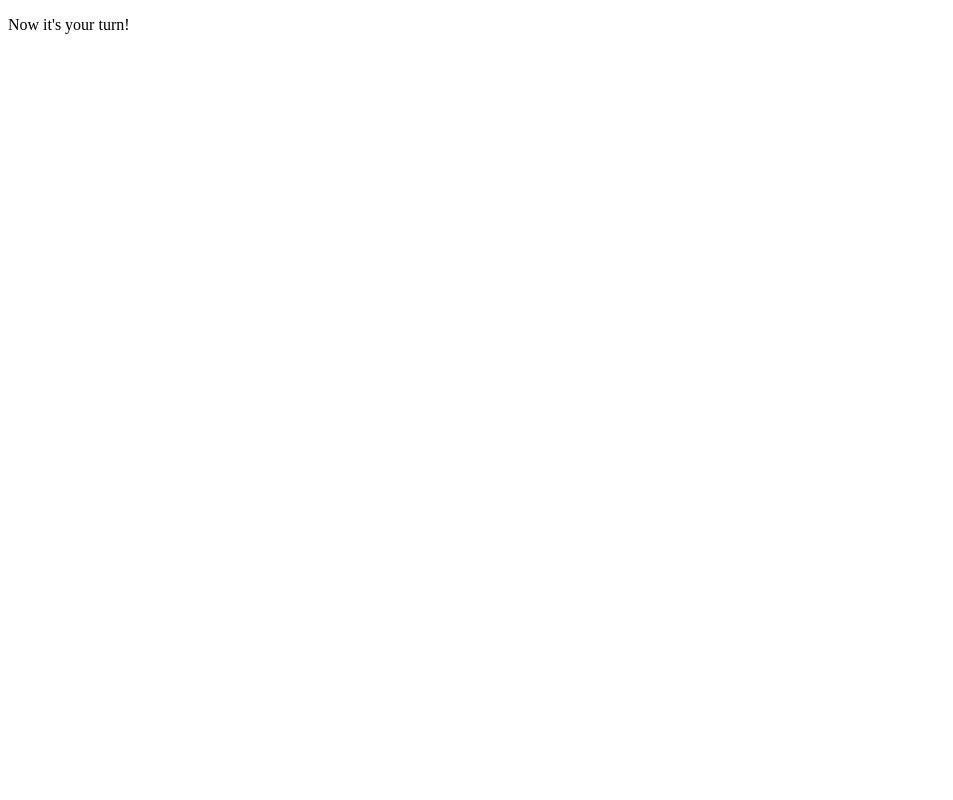
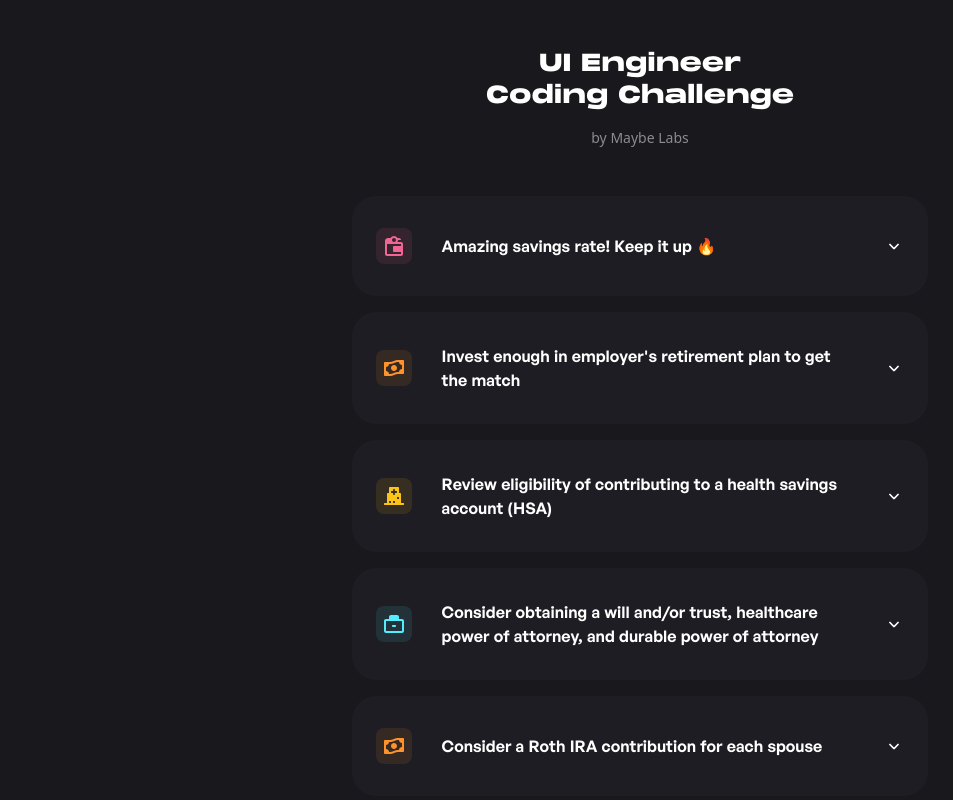
Before and after one commit to fprl/maybe-frontend, a Next.js app: page / in a window 1280 px wide. Shown: the whole page, without its empty margins (0-953 px from the left). Built offline with nearby package versions, Linux system fonts and the light colour scheme.

Commit message:
Video challenge

```diff
--- /dev/null
+++ b/components/header/Header.js
@@ -0,0 +1,11 @@
+const Header = () => {
+  return (
+    <header className="flex flex-col items-center max-w-xs py-12 mx-auto gap-y-4">
+      <h1 className="text-2xl font-black text-center font-monument">UI Engineer <br /> Coding Challenge</h1>
+      <p className="text-sm text-gray">by Maybe Labs</p>
+    </header>
+  )
+
+}
+
+export default Header
--- /dev/null
+++ b/components/main/Main.js
@@ -0,0 +1,52 @@
+import PropTypes from 'prop-types'
+import { Disclosure, Transition } from '@headlessui/react'
+
+import Icon from './icon/Icon'
+
+const Main = ({ tips }) => {
+  return (
+    <main className="flex justify-center w-full">
+      <ul className="flex flex-col max-w-xl gap-y-4">
+        {tips.map(tip => {
+          return (
+            <li key={tip.title} className="flex flex-col px-6 py-8 bg-gray-900 rounded-3xl gap-y-4">
+              <Disclosure>
+                {({ open }) => (
+                  <>
+                    <h3>
+                      <Disclosure.Button className="grid items-center w-full grid-cols-tips gap-x-4">
+                        <Icon type={tip.type} />
+                        <span className="col-start-2 col-end-3 font-semibold text-left justify-self-start font-generalsans">{tip.title}</span>
+                        <Icon open={open} />
+                      </Disclosure.Button>
+                    </h3>
+                    <Transition
+                      enter="transition duration-500 ease-out"
+                      enterFrom="transform scale-95 opacity-0"
+                      enterTo="transform scale-100 opacity-100"
+                      leave="transition duration-75 ease-out"
+                      leaveFrom="transform scale-500 opacity-100"
+                      leaveTo="transform scale-95 opacity-0"
+                    >
+                      <Disclosure.Panel className="grid w-full grid-cols-tips gap-x-4">
+                        <p className="col-start-2 col-end-3 text-white justify-self-start text-opacity-80">
+                          {tip.description}
+                        </p>
+                      </Disclosure.Panel>
+                    </Transition>
+                  </>
+                )}
+              </Disclosure>
+            </li>
+          )
+        })}
+      </ul>
+    </main>
+  )
+}
+
+Main.propTypes = {
+  tips: PropTypes.array
+}
+
+export default Main
--- /dev/null
+++ b/components/main/icon/Icon.js
@@ -0,0 +1,39 @@
+import PropTypes from 'prop-types'
+
+import ChevronDown from '../../../public/icons/chevron-down.svg'
+import Estate from '../../../public/icons/estate.svg'
+import Medical from '../../../public/icons/medical.svg'
+import Retirement from '../../../public/icons/retirement.svg'
+import Savings from '../../../public/icons/savings.svg'
+
+
+const Icon = ({ type, open }) => {
+  if (type === 'estate') {
+    return <span className="flex items-center justify-center rounded-lg bg-teal bg-opacity-10 w-9 h-9">
+      <Estate />
+    </span>
+  }
+  if (type === 'medical') {
+    return <span className="flex items-center justify-center rounded-lg bg-yellow bg-opacity-10 w-9 h-9">
+      <Medical />
+    </span>
+  }
+  if (type === 'retirement') {
+    return <span className="flex items-center justify-center rounded-lg bg-orange bg-opacity-10 w-9 h-9">
+      <Retirement />
+    </span>
+  }
+  if (type === 'savings') {
+    return <span className="flex items-center justify-center rounded-lg bg-pink bg-opacity-10 w-9 h-9">
+      <Savings />
+    </span>
+  }
+
+  return <ChevronDown className={`${open ? 'transform rotate-180' : ''} justify-self-end`} />
+}
+
+Icon.propTypes = {
+  type: PropTypes.string
+}
+
+export default Icon
--- /dev/null
+++ b/next.config.js
@@ -0,0 +1,10 @@
+module.exports = {
+  webpack(config) {
+    config.module.rules.push({
+      test: /\.svg$/,
+      use: ["@svgr/webpack"]
+    });
+
+    return config;
+  }
+};
--- a/package.json
+++ b/package.json
@@ -8,6 +8,8 @@
     "start": "next start"
   },
   "dependencies": {
+    "@headlessui/react": "^1.3.0",
+    "@svgr/webpack": "^5.5.0",
     "next": "latest",
     "react": "^17.0.1",
     "react-dom": "^17.0.1"
--- a/pages/_app.js
+++ b/pages/_app.js
@@ -1,4 +1,4 @@
-import 'tailwindcss/tailwind.css'
+import '../styles/globals.css'
 
 function MyApp({ Component, pageProps }) {
   return <Component {...pageProps} />
--- a/pages/index.js
+++ b/pages/index.js
@@ -1,16 +1,29 @@
 import Head from 'next/head'
 
-export default function Home() {
+import Header from '../components/header/Header'
+import Main from '../components/main/Main'
+
+export default function Home({ tips }) {
   return (
-    <div>
+    <>
       <Head>
         <title>Coding challenge: Frontend - Maybe</title>
         <link rel="icon" href="/favicon.ico" />
       </Head>
 
-      <main className="w-full my-8 text-center">
-        <p>Now it's your turn!</p>
-      </main>
-    </div>
+      <Header />
+      <Main tips={tips} />
+    </>
   )
 }
+
+export async function getStaticProps() {
+  const res = await fetch('http://localhost:3000/api/tips')
+  const tips = await res.json()
+
+  return {
+    props: {
+      tips,
+    },
+  }
+}
--- /dev/null
+++ b/styles/globals.css
@@ -0,0 +1,15 @@
+@tailwind base;
+@tailwind components;
+@tailwind utilities;
+
+@font-face {
+  font-family: "Monument";
+  src: url('../public/fonts/monument/MonumentExtended-Black.woff2') format("woff2");
+  font-weight: 1 999;
+}
+
+@font-face {
+  font-family: "General Sans";
+  src: url('../public/fonts/generalsans/GeneralSans-Variable.woff2') format("woff2");
+  font-weight: 1 999;
+}
--- a/tailwind.config.js
+++ b/tailwind.config.js
@@ -2,7 +2,15 @@ module.exports = {
   purge: ['./pages/**/*.{js,ts,jsx,tsx}', './components/**/*.{js,ts,jsx,tsx}'],
   darkMode: false, // or 'media' or 'class'
   theme: {
-    extend: {},
+    extend: {
+      fontFamily: {
+        monument: ['Monument'],
+        generalsans: ['General Sans'],
+      },
+      gridTemplateColumns: {
+        tips: '1fr 8fr 1fr'
+      }
+    },
     colors: {
       transparent: 'transparent',
       current: 'currentColor',
```
Also changed, not shown: 1 other file (tests, documents, lock files or other folders).
